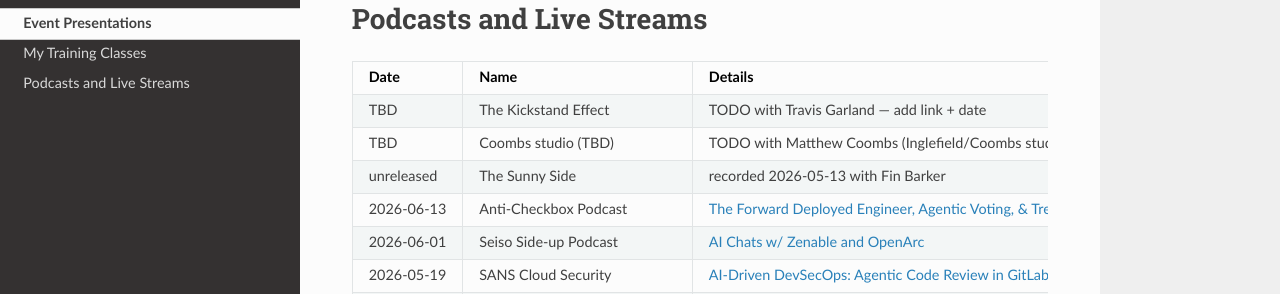
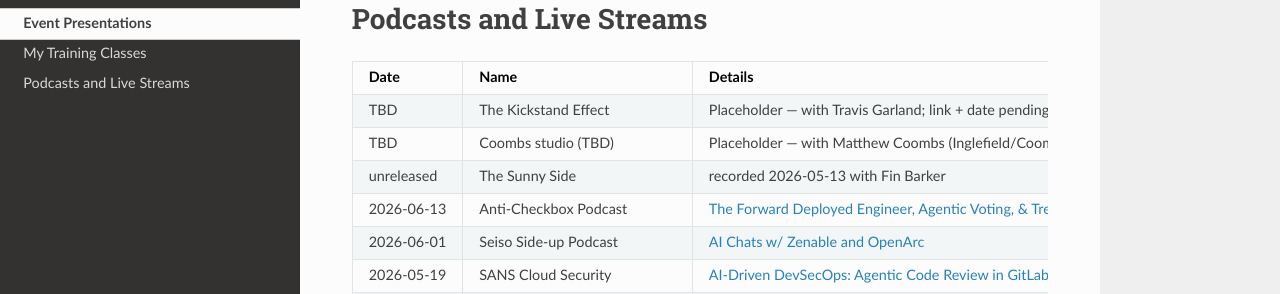
Before and after one commit to JonZeolla/JonZeolla.github.io, a Sphinx documentation site: the page built from docs/ref/jz-content.md, in a window 1280 px wide and 900 px high, scrolled down 4650 px. Shown: the part 157-451 px from the top of the window. Built offline with Sphinx 7.4.7 and the Read the Docs theme 3.1.0, drawn with Linux system fonts in a browser that asks for light colours.

Commit message:
chore: reword placeholder rows to drop bare TODO markers
Co-Authored-By: Claude Opus 4.8 (1M context) <noreply@anthropic.com>

```diff
--- a/docs/ref/jz-content.md
+++ b/docs/ref/jz-content.md
@@ -209,8 +209,8 @@ You can also watch my recorded presentations by going to [this YouTube playlist]
 
 | Date       | Name                       | Details                                                                           |
 | ---------- | -------------------------- | --------------------------------------------------------------------------------- |
-| TBD        | The Kickstand Effect       | TODO with Travis Garland — add link + date                                        |
-| TBD        | Coombs studio (TBD)        | TODO with Matthew Coombs (Inglefield/Coombs studio) — add link + date             |
+| TBD        | The Kickstand Effect       | Placeholder — with Travis Garland; link + date pending                            |
+| TBD        | Coombs studio (TBD)        | Placeholder — with Matthew Coombs (Inglefield/Coombs studio); link + date pending |
 | unreleased | The Sunny Side             | recorded 2026-05-13 with Fin Barker                                               |
 | 2026-06-13 | Anti-Checkbox Podcast      | [The Forward Deployed Engineer, Agentic Voting, & Treating GRC Like a Product][2026-AntiCheckbox] |
 | 2026-06-01 | Seiso Side-up Podcast      | [AI Chats w/ Zenable and OpenArc][2026-SeisoMay]                                  |
```
